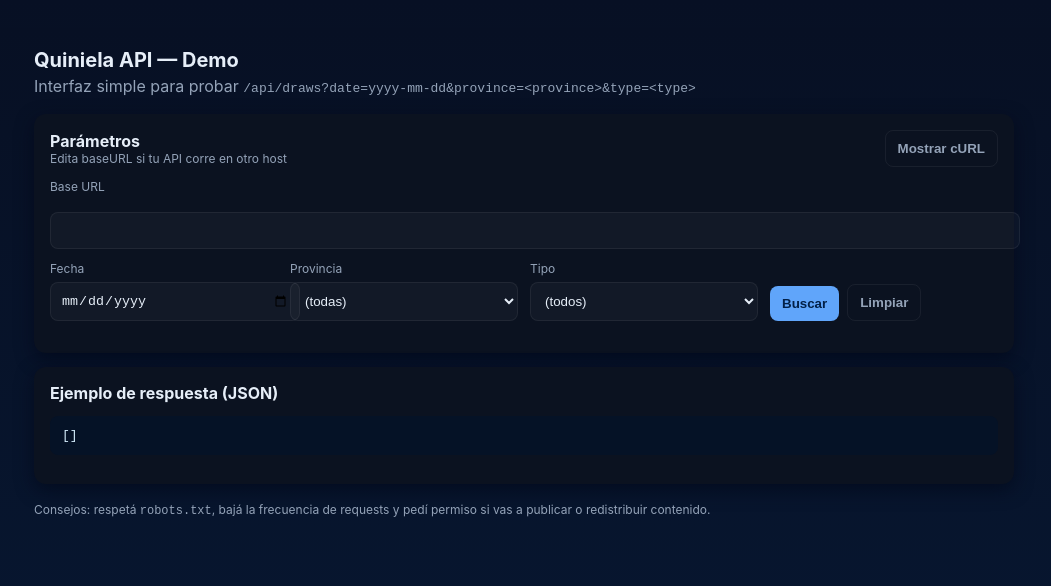
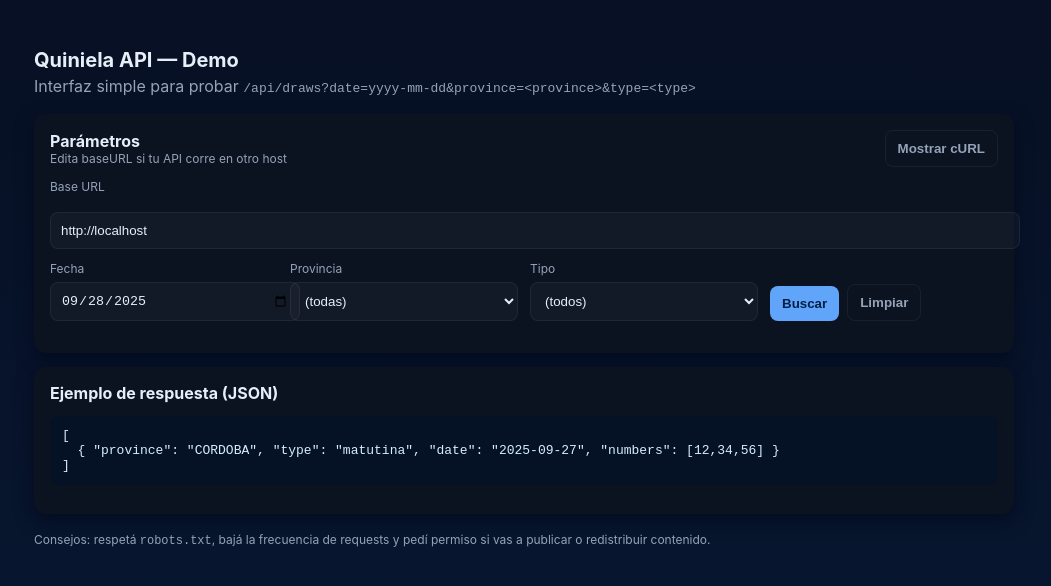
Before and after one commit to braianchincho/quinielaApi, a website: page public/index.html in a window 1280 px wide. Shown: the whole page, without its empty margins (116-1167 px from the left). Drawn offline with Linux system fonts and the light colour scheme.

Commit message:
fix base url

```diff
--- a/public/index.html
+++ b/public/index.html
@@ -121,7 +121,7 @@
     const sampleJson = $('sampleJson');
     const openCurl = $('openCurl');
     const originURL = document.location.origin;
-    const baseUrl = originURL.split(':').length === 2 ? originUR : 'http://localhost:4000';
+    const baseUrl = originURL.split(':').length === 2 ? originURL : 'http://localhost:4000';
 
     baseUrlInput.value = baseUrl;
     baseUrlInput.ariaPlaceholder = baseUrl;
```
